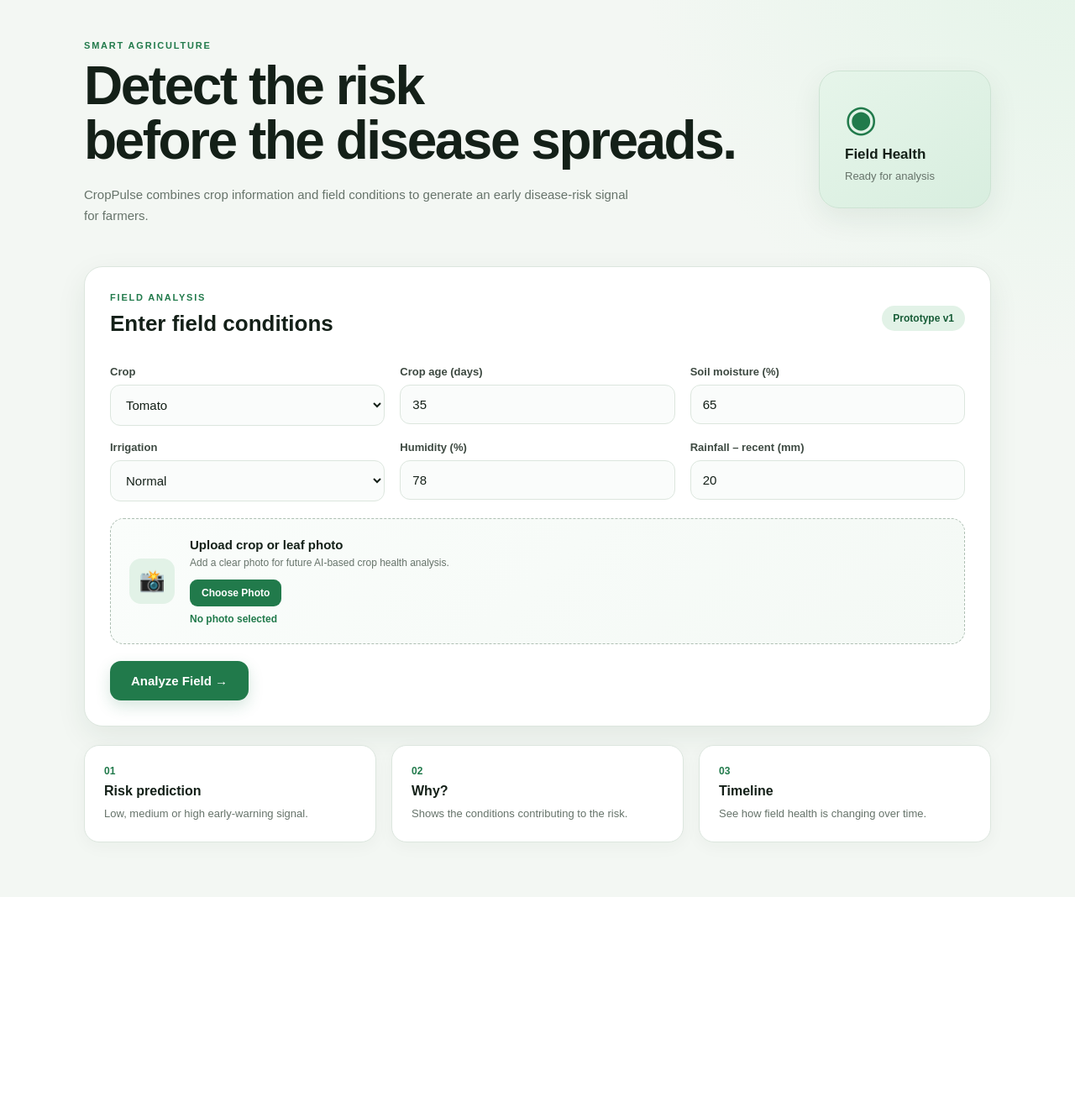
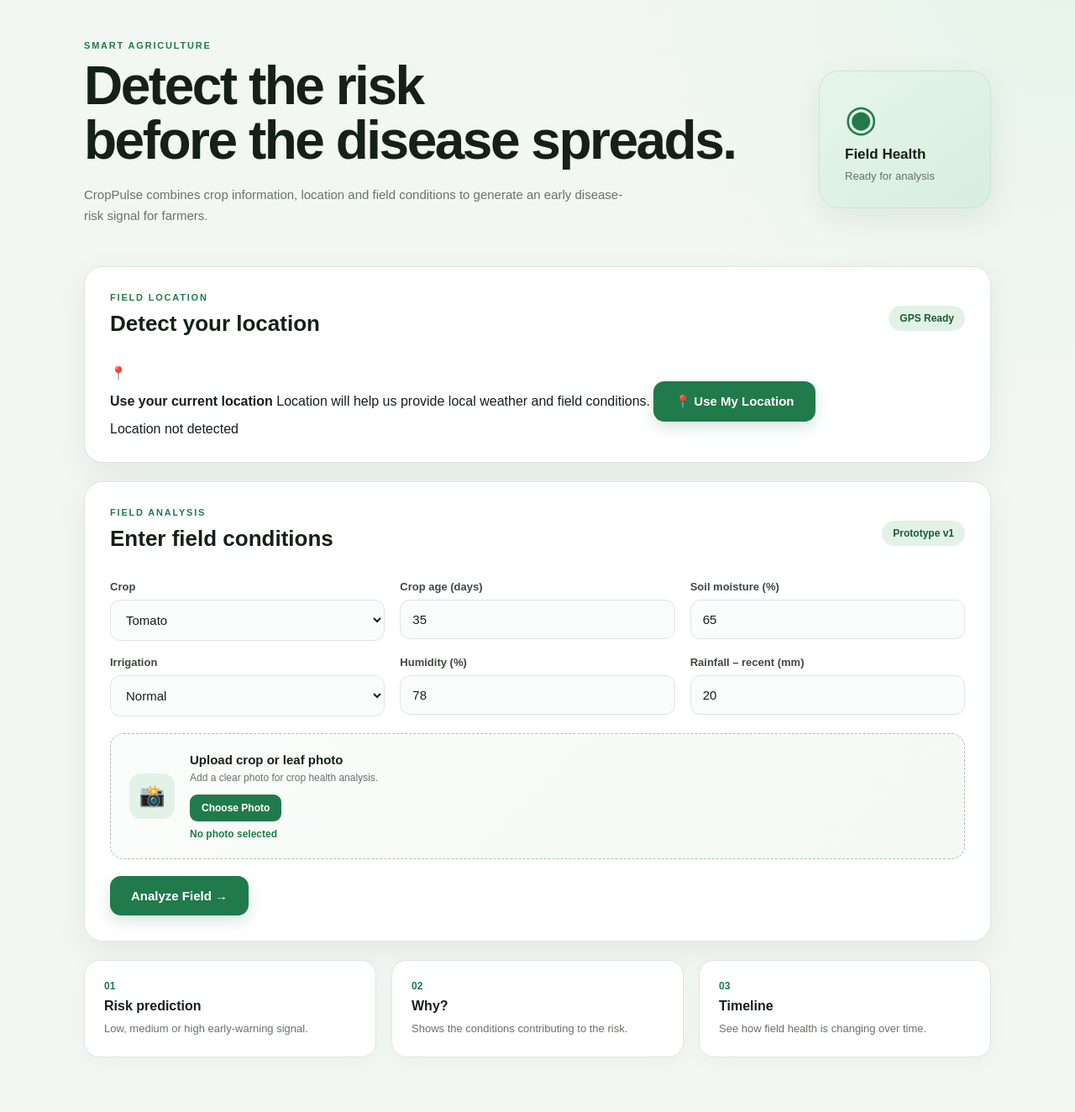
Before and after one commit to patelshivam27843-byte/CropPulse-AI, a Flask app: page / in a window 1280 px wide. Shown: the part 72-1396 px from the top of the page at 84% size. Before the commit the page ends 1093 px from the top, so only its background shows below. Run offline with Flask 3, Linux system fonts and the light colour scheme.

Commit message:
Update index.html

```diff
--- a/templates/index.html
+++ b/templates/index.html
@@ -29,8 +29,8 @@
       </h1>
 
       <p class="sub">
-        CropPulse combines crop information and field conditions
-        to generate an early disease-risk signal for farmers.
+        CropPulse combines crop information, location and field
+        conditions to generate an early disease-risk signal for farmers.
       </p>
     </div>
 
@@ -39,6 +39,51 @@
       <strong>Field Health</strong>
       <span>Ready for analysis</span>
     </div>
+
+  </section>
+
+
+  <!-- LOCATION -->
+  <section class="panel">
+
+    <div class="section-head">
+      <div>
+        <p class="eyebrow">FIELD LOCATION</p>
+        <h2>Detect your location</h2>
+      </div>
+
+      <span class="demo">GPS Ready</span>
+    </div>
+
+    <div class="location-box">
+
+      <div class="location-icon">📍</div>
+
+      <div class="location-content">
+
+        <strong>Use your current location</strong>
+
+        <span>
+          Location will help us provide local weather and field conditions.
+        </span>
+
+        <button
+          type="button"
+          class="location-button"
+          onclick="getLocation()">
+          📍 Use My Location
+        </button>
+
+        <div id="location-status" class="location-status">
+          Location not detected
+        </div>
+
+      </div>
+
+    </div>
+
+    <input type="hidden" name="latitude" id="latitude">
+    <input type="hidden" name="longitude" id="longitude">
 
   </section>
 
@@ -59,6 +104,11 @@
 
 
     <form action="/analyze" method="post" enctype="multipart/form-data">
+
+      <!-- LOCATION VALUES -->
+      <input type="hidden" name="latitude" id="form-latitude">
+      <input type="hidden" name="longitude" id="form-longitude">
+
 
       <div class="grid">
 
@@ -90,8 +140,7 @@
             name="age"
             value="35"
             min="1"
-            max="365"
-          >
+            max="365">
         </label>
 
 
@@ -103,8 +152,7 @@
             name="moisture"
             value="65"
             min="0"
-            max="100"
-          >
+            max="100">
         </label>
 
 
@@ -129,8 +177,7 @@
             name="humidity"
             value="78"
             min="0"
-            max="100"
-          >
+            max="100">
         </label>
 
 
@@ -142,8 +189,7 @@
             step="0.1"
             name="rainfall"
             value="20"
-            min="0"
-          >
+            min="0">
         </label>
 
       </div>
@@ -159,7 +205,7 @@
           <strong>Upload crop or leaf photo</strong>
 
           <span>
-            Add a clear photo for future AI-based crop health analysis.
+            Add a clear photo for crop health analysis.
           </span>
 
           <label class="upload-button">
@@ -170,8 +216,7 @@
               type="file"
               name="image"
               accept="image/*"
-              onchange="showFileName(this)"
-            >
+              onchange="showFileName(this)">
 
           </label>
 
@@ -229,18 +274,80 @@
 
 <script>
 
+function getLocation() {
+
+  const status = document.getElementById("location-status");
+
+  if (!navigator.geolocation) {
+
+    status.textContent =
+      "❌ Location is not supported by this browser.";
+
+    return;
+  }
+
+  status.textContent =
+    "📡 Detecting your location...";
+
+  navigator.geolocation.getCurrentPosition(
+
+    function(position) {
+
+      const latitude = position.coords.latitude;
+      const longitude = position.coords.longitude;
+
+      document.getElementById("latitude").value = latitude;
+      document.getElementById("longitude").value = longitude;
+
+      document.getElementById("form-latitude").value = latitude;
+      document.getElementById("form-longitude").value = longitude;
+
+      status.textContent =
+        "✓ Location detected: " +
+        latitude.toFixed(5) +
+        ", " +
+        longitude.toFixed(5);
+
+    },
+
+    function(error) {
+
+      if (error.code === 1) {
+        status.textContent =
+          "⚠️ Location permission denied.";
+      } else {
+        status.textContent =
+          "❌ Unable to detect location.";
+      }
+
+    },
+
+    {
+      enableHighAccuracy: true,
+      timeout: 10000,
+      maximumAge: 0
+    }
+
+  );
+
+}
+
+
 function showFileName(input) {
 
-  const fileName = document.getElementById("file-name");
+  const fileName =
+    document.getElementById("file-name");
 
   if (input.files && input.files.length > 0) {
 
     fileName.textContent =
-      "✓ Photo selected: " + input.files[0].name;
+      "✓ Photo selected: " +
+      input.files[0].name;
 
   } else {
 
-    fileName.textContent = "No photo selected";
+    fileName.textContent =
+      "No photo selected";
 
   }
 
```
